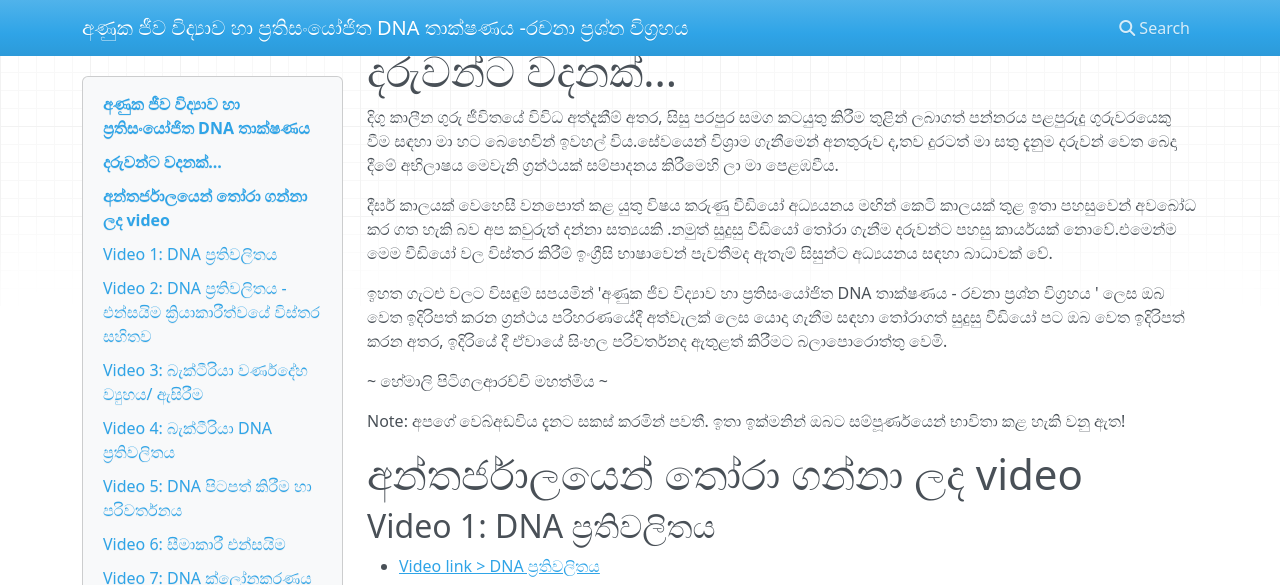
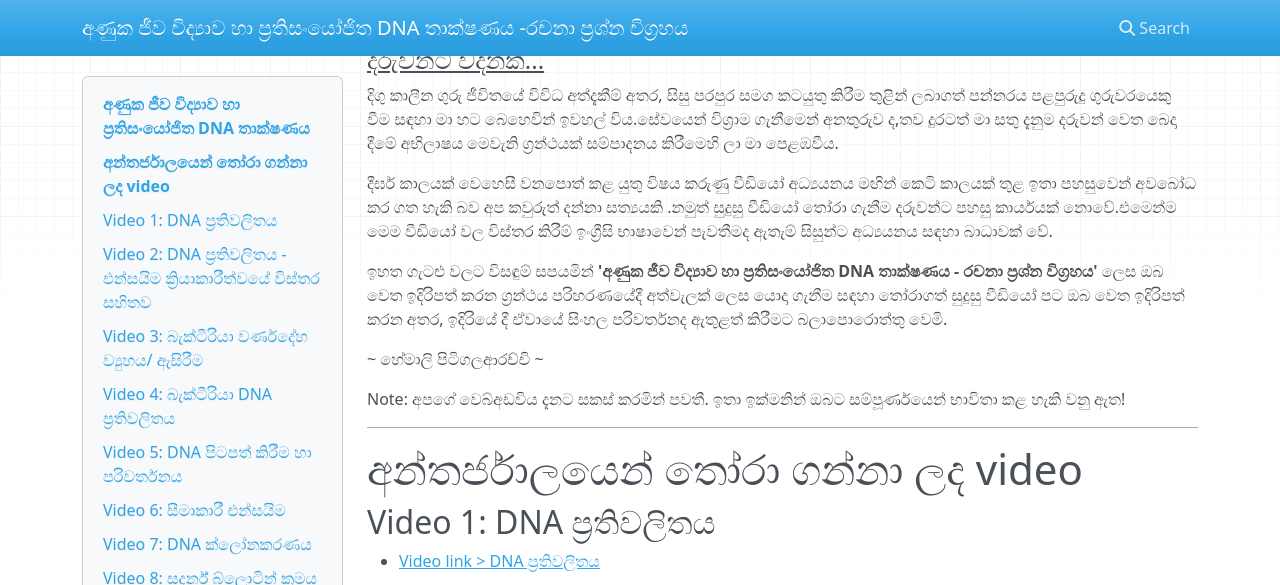
Before and after one commit to CodeProcessor/biologyweb, an MkDocs documentation site: the page built from docs/index.md, in a window 1280 px wide and 900 px high, scrolled down 752 px, cut to the strip 0-585 px from the top of the window. Built offline with MkDocs 1.6.1, drawn with Linux system fonts in a browser that asks for light colours; nearby versions of some CDN libraries.

Commit message:
minot updates

```diff
--- a/docs/index.md
+++ b/docs/index.md
@@ -6,7 +6,7 @@
 </div>
 
 
-# දරුවන්ට වදනක්...
+#### <u>දරුවන්ට වදනක්...</u>
 
 <!-- <div style="text-align: center;">
   <img src="hemali.jpeg" alt="Author Image" style="width:20%;">
@@ -17,13 +17,13 @@
 
 දීර්ඝ කාලයක් වෙහෙසී වනපොත් කළ යුතු විෂය කරුණු වීඩියෝ අධ්‍යයනය මඟින් කෙටි කාලයක් තුළ ඉතා පහසුවෙන් අවබෝධ කර ගත හැකි බව අප කවුරුත් දන්නා සත්‍යයකි .නමුත් සුදුසු වීඩියෝ තෝරා ගැනීම දරුවන්ට පහසු කාර්යයක් නොවේ.එමෙන්ම මෙම වීඩියෝ වල විස්තර කිරීම් ඉංග්‍රීසි භාෂාවෙන් පැවතීමද ඇතැම් සිසුන්ට අධ්‍යයනය සඳහා බාධාවක් වේ.
 
-ඉහත ගැටළු වලට විසඳුම් සපයමින් 'අණුක  ජීව විද්‍යාව හා ප්‍රතිසංයෝජිත DNA තාක්ෂණය - රචනා ප්‍රශ්න විග්‍රහය ' ලෙස ඔබ වෙත ඉදිරිපත් කරන ග්‍රන්ථය පරිහරණයේදී අත්වැලක් ලෙස යොදා ගැනීම සඳහා තෝරාගත් සුදුසු වීඩියෝ පට ඔබ වෙත ඉදිරිපත් කරන අතර, ඉදිරියේ දී ඒවායේ සිංහල පරිවර්තනද ඇතුළත් කිරීමට බලාපොරොත්තු වෙමි.
+ඉහත ගැටළු වලට විසඳුම් සපයමින් **'අණුක  ජීව විද්‍යාව හා ප්‍රතිසංයෝජිත DNA තාක්ෂණය - රචනා ප්‍රශ්න විග්‍රහය'** ලෙස ඔබ වෙත ඉදිරිපත් කරන ග්‍රන්ථය පරිහරණයේදී අත්වැලක් ලෙස යොදා ගැනීම සඳහා තෝරාගත් සුදුසු වීඩියෝ පට ඔබ වෙත ඉදිරිපත් කරන අතර, ඉදිරියේ දී ඒවායේ සිංහල පරිවර්තනද ඇතුළත් කිරීමට බලාපොරොත්තු වෙමි.
 
-~ හේමාලි පිටිගලආරච්චි මහත්මිය ~
+~ හේමාලි පිටිගලආරච්චි ~
 
 Note: අපගේ වෙබ්අඩවිය දැනට සකස් කරමින් පවතී. ඉතා ඉක්මනින් ඔබට සම්පූර්ණයෙන් භාවිතා කළ හැකි වනු ඇත!
 
-
+---
 
 
 # අන්තර්ජාලයෙන් තෝරා ගන්නා ලද video
```
